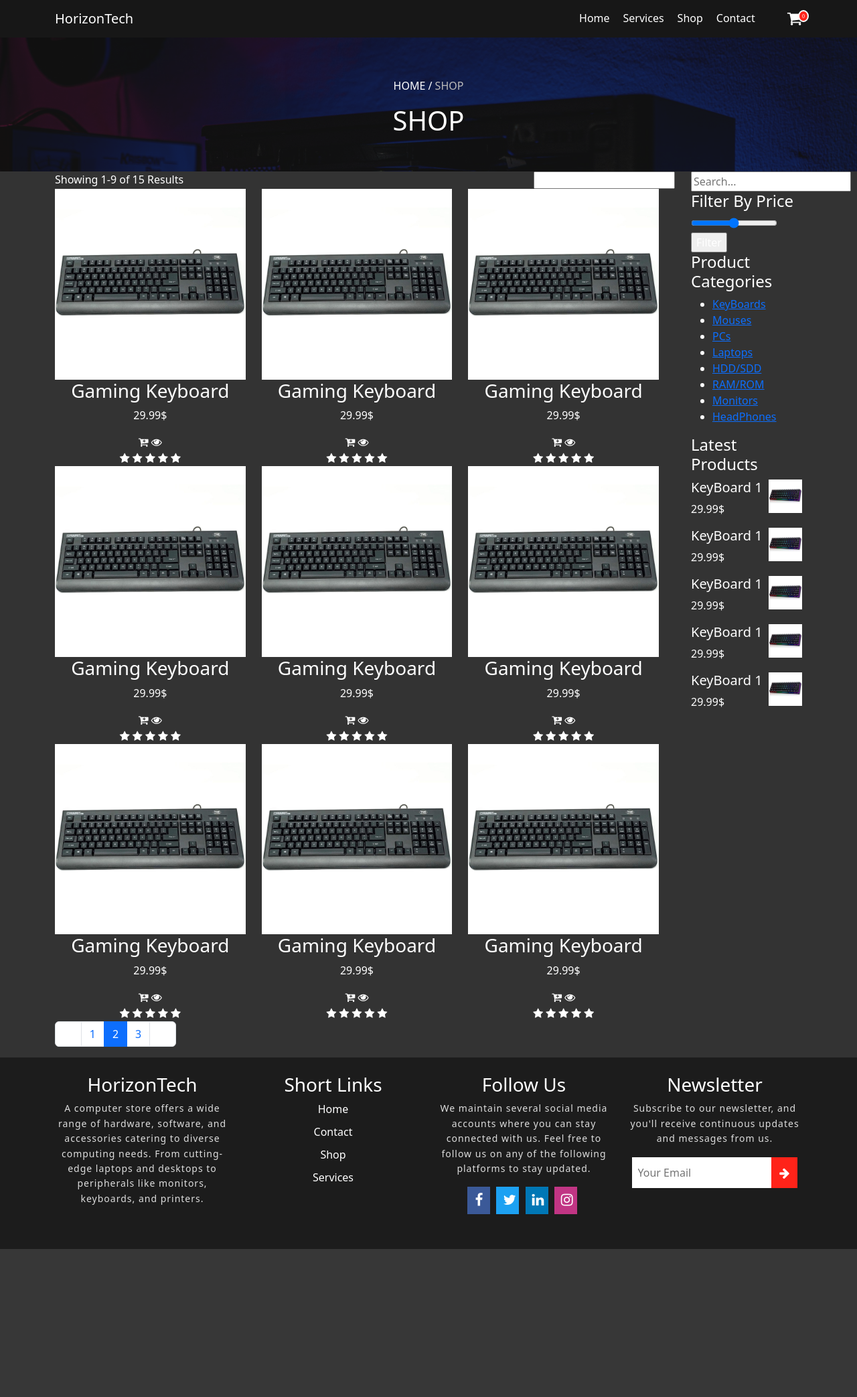
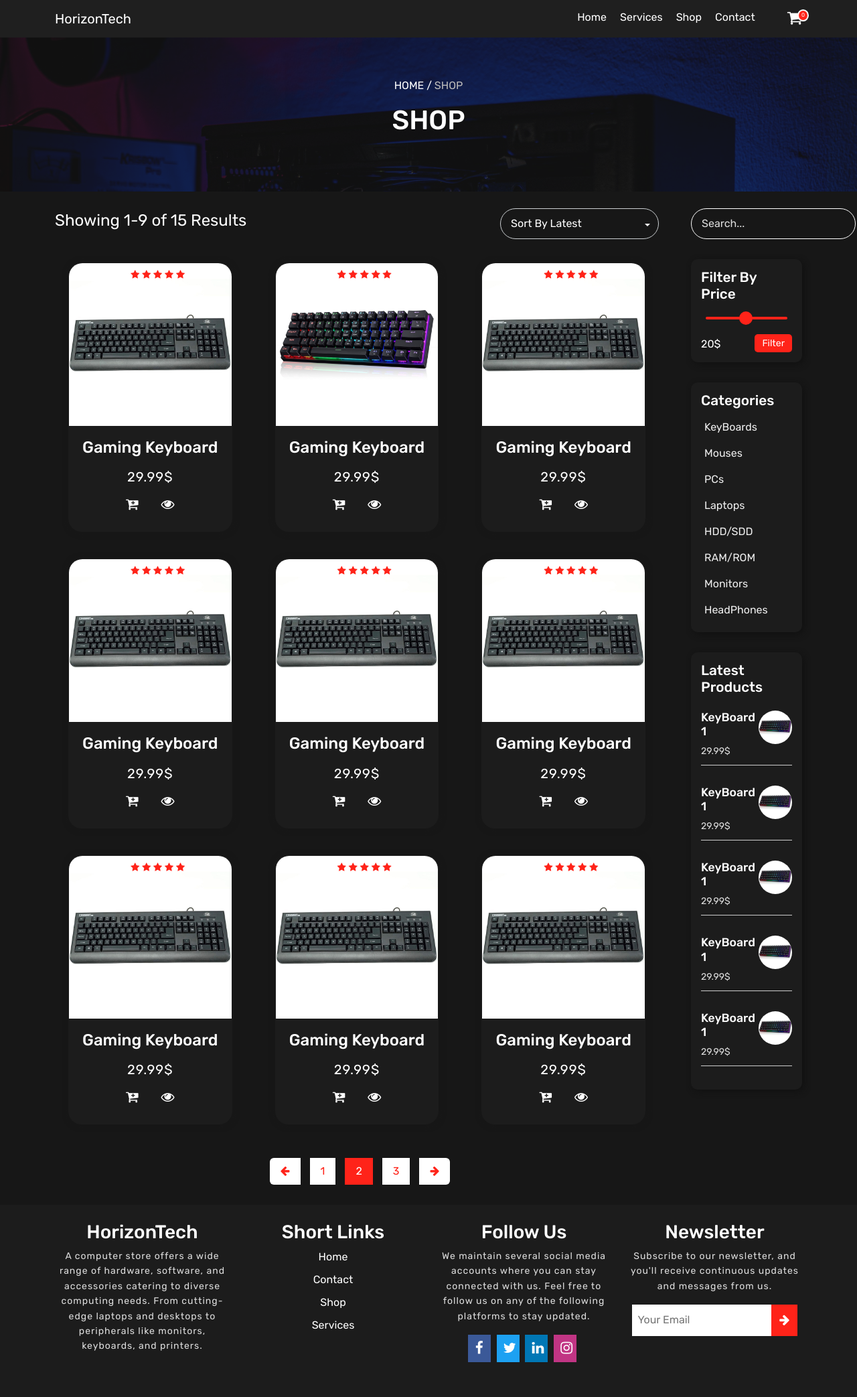
Before and after one commit to amrbadran/HorizonTech, a PHP site: page /php/shop.html in a window 1280 px wide. Shown: the whole page at 67% size. Before the commit the page ends 1865 px from the top, so only its background shows below. Run offline with PHP 8.4, Linux system fonts and the light colour scheme.

Commit message:
Shop page (Html And CSS )

```diff
--- a/css/style.css
+++ b/css/style.css
@@ -8,6 +8,7 @@
 }
 *{
     color:#fff;
+    font-family: "Rubik", sans-serif;
 }
 body{
     background:var(--second-color) !important;
@@ -506,13 +507,16 @@ section{
     .section-footer .col-lg-3{
         margin-bottom:10px;
     }
+    .w-lg-100{
+        width:100% !important;
+    }
 }
 /*Start Of Shop*/
 .branch-wlc{
     background:url("../images/6.jpg");
     text-align:center;
     background-size:cover;
-    height:25vh;
+    height:230px;
     position: relative;
 }
 .branch-wlc > div:first-child{
@@ -520,6 +524,301 @@ section{
     z-index:1000;
     position: relative;
 }
+.shop-products{
+    background:var(--second-color);
+}
 .branch-wlc span{
     color:#bbb;
 }
+.products-title-dropdown{
+    padding-top: 25px;
+    padding-right: 24px;
+    margin-bottom: 25px;
+}
+.products-title-dropdown span{
+    font-size:1.5rem;
+}
+.products-title-dropdown form{
+    position: relative;
+}
+
+.products-title-dropdown form::after {
+    content: "";
+    right:0.8rem;
+    --size: 0.3rem;
+    border-left: var(--size) solid transparent;
+    border-right: var(--size) solid transparent;
+    border-top: var(--size) solid #fff;
+    position: absolute;
+    top: 50%;
+}
+.products-title-dropdown select{
+    appearance: none;
+    padding:10px 30px 10px 15px;
+    border: 1px solid #caced1;
+    border-radius: 50px;
+    color: #fff;
+    background: transparent;
+    cursor: pointer;
+    box-shadow: none !important;
+    outline:none;
+    font-size:16px;
+}
+.products-title-dropdown .fa-arrow-down{
+    content:"A";
+    position: absolute;
+    right:20px;
+    top:15px;
+    color:#FFF;
+    font-size:14px;
+}
+.products-title-dropdown select option{
+    color:#fff;
+    background: var(--second-color);
+    padding:10px;
+}
+.card-shop-product{
+    background: var(--third-color);
+    margin:20px;
+    border-radius: 20px;
+    box-shadow: 1px 1px 10px var(--second-color);
+    position: relative;
+    transition: transform .2s linear;
+    border:1px solid transparent;
+}
+.card-shop-product:hover{
+    border-color:var(--main-color);
+    transform: translateY(-10px);
+}
+
+.card-shop-product img{
+    border-top-left-radius:20px;
+    border-top-right-radius: 20px;
+    max-width: 100% !important;
+    height:auto;
+
+}
+.card-shop-product img:hover{
+    perspective: 200px;
+    transform:translateZ(15px);
+}
+.card-shop-product h3{
+    padding-top: 18px;
+    font-size: 1.5rem;
+
+}
+.card-shop-product p{
+    margin-top:15px;
+    margin-bottom:0;
+    font-size: 20px;
+    letter-spacing: 1px;
+
+}
+.card-shop-product .product-icons{
+    padding-bottom: 20px;
+    padding-top: 6px;
+}
+.card-shop-product .product-icons i{
+    font-size:1.25rem;
+
+    cursor:pointer;
+    transition: all .3s ease-in-out;
+    text-align: center;
+    background:transparent;
+    color:#FFF;
+    padding:10px;
+    border-radius:50%;
+}
+.card-shop-product .product-icons i:first-child{
+    margin-right:10px;
+}
+.card-shop-product .product-icons i:hover{
+    background:var(--main-color);
+    box-shadow:1px 1px 10px var(--main-color);
+
+}
+.card-shop-product .product-rating i{
+    font-size:14px;
+    margin:0 !important;
+    color:var(--main-color);
+
+}
+.card-shop-product .product-rating{
+    position: absolute;
+    top: 5px;
+    left: 38%;
+    z-index: 5;
+}
+.products-pagination{
+   margin:30px 0;
+}
+.pagination{
+    justify-content: center;
+}
+.pagination a{
+    outline:none;
+    box-shadow:none;
+    padding:7px 15px;
+    color:var(--main-color);
+    border:1px solid transparent;
+    transition: all .3s ease;
+}
+.pagination a:hover{
+    color:var(--main-color);
+    border:1px solid var(--main-color);
+    box-shadow:none;
+}
+
+.pagination a:focus{
+    color:var(--main-color);
+    box-shadow:none;
+
+}
+
+.pagination li{
+    margin-right:15px;
+}
+.pagination .active a{
+    background: var(--main-color) !important;
+    border:1px solid var(--main-color);
+}
+.pagination .active a:hover,.pagination .active a:focus{
+    color:#fff;
+}
+.pagination li i{
+    color:var(--main-color);
+}
+.product-search{
+    margin:25px 0;
+}
+.product-search input{
+    outline: none;
+    border: 1px solid #fff;
+    background:transparent;
+    color: #fff;
+    padding: 10px;
+    border-radius:50px;
+    transition: all .1s linear;
+    font-size:16px;
+    padding-left: 15px;
+}
+.product-search input::placeholder{
+    color:#ddd;
+}
+.product-search input:focus{
+    border-color:var(--main-color)
+
+}
+.range-slider{
+    -webkit-appearance:none;
+
+    height:4px;
+    border-radius:5px;
+    background-color:var(--main-color);
+    outline:none;
+    width:90%;
+}
+.range-slider::-webkit-slider-thumb{
+    -webkit-appearance:none;
+    width:20px;
+    height:20px;
+    border-radius:50%;
+    background-color:var(--main-color);
+}
+.filter-price .range-slider::-moz-range-thumb {
+    background: #04AA6D;
+}
+.filter-price{
+    background: var(--third-color);
+    box-shadow: 3px 3px 10px #111;
+    padding:15px;
+    width:100%;
+    margin:30px 0;
+    border-radius:10px;
+}
+.filter-price input[type=button]{
+    outline: none;
+    box-shadow: none;
+    border: 1px solid transparent;
+    background: var(--main-color);
+    margin-top: 15px;
+    font-size: 14px;
+    padding: 2px 10px;
+    border-radius: 5px;
+    transition: all .1s ease-in-out;
+}
+.filter-price input[type=button]:hover{
+
+    background:#fff;
+    color:var(--main-color);
+
+}
+.filter-price .position-absolute{
+    left:0;
+    bottom:0;
+}
+.col-lg-2 h4{
+    font-size:1.3rem;
+}
+.product-cats{
+    background: var(--third-color);
+    padding: 15px;
+    box-shadow: 3px 3px 10px #111;
+    margin-bottom: 30px;
+    border-radius: 10px;
+    padding-bottom:5px;
+}
+.product-cats li{
+    margin-top:15px;
+}
+.product-cats li a{
+    color:#eee;
+    text-decoration: none;
+    transition: all .1s ease;
+    width:100%;
+    font-size:16px;
+    margin-left:5px;
+    display: inline-block;
+}
+.product-cats li a:hover{
+    transform: translateX(5px);
+    color:var(--main-color);
+}
+.latest-products{
+    background: var(--third-color);
+    padding: 15px;
+    border-radius: 10px;
+    box-shadow: 3px 3px 10px #111;
+}
+.latest-product{
+    border-bottom: 1px solid #ccc;
+    margin-bottom: 20px;
+    padding:10px 0;
+}
+.latest-products h4{
+    margin-bottom:12px;
+}
+.latest-product h5{
+    font-size:1.1rem;
+
+}
+.latest-product p{
+    margin-bottom:0;
+    font-size:14px;
+    color:#ddd;
+}
+.latest-product a{
+    color:#fff;
+    text-decoration: none;
+    transition: all .2s ease-out;
+}
+.latest-product a:hover{
+    color:var(--main-color);
+}
+.latest-product img{
+    border-radius:50%;
+    transition: all .2s ease-out;
+}
+.latest-product img:hover{
+    opacity:.58;
+}
--- a/index.html
+++ b/index.html
@@ -6,7 +6,9 @@
     <link rel="stylesheet" href="./css/style.css">
     <link rel="stylesheet" href="./css/bootstrap.css">
     <link rel="stylesheet" href="./css/font-awesome.css">
-
+    <link rel="preconnect" href="https://fonts.googleapis.com">
+    <link rel="preconnect" href="https://fonts.gstatic.com" crossorigin>
+    <link href="https://fonts.googleapis.com/css2?family=Rubik:ital,wght@0,300..900;1,300..900&display=swap" rel="stylesheet">
     <title>Title</title>
 </head>
 <body>
--- a/php/shop.html
+++ b/php/shop.html
@@ -6,11 +6,14 @@
     <link rel="stylesheet" href="../css/style.css">
     <link rel="stylesheet" href="../css/bootstrap.css">
     <link rel="stylesheet" href="../css/font-awesome.css">
+    <link rel="preconnect" href="https://fonts.googleapis.com">
+    <link rel="preconnect" href="https://fonts.gstatic.com" crossorigin>
+    <link href="https://fonts.googleapis.com/css2?family=Rubik:ital,wght@0,300..900;1,300..900&display=swap" rel="stylesheet">
     <title>Shop</title>
 </head>
 <body>
     <header class="landing-header sticky-top">
-        <nav class="navbar align-items-center navbar-expand-lg ">
+        <nav class="navbar align-items-center navbar-expand-lg navbar-sticky-bg">
             <div class="container">
                 <a href="" class="navbar-brand">HorizonTech</a>
                 <button class="navbar-toggler" type="button" data-bs-toggle="collapse" data-bs-target="#collapseNav">
@@ -43,14 +46,20 @@
         <div class="container">
             <div class="row">
                 <div class="col-lg-10">
-                    <div>
-                        <span>Showing 1-9 of 15 Results</span>
-                        <select class='float-end' name="" id="">
+                    <div class="products-title-dropdown">
+                        <span class="">Showing 1-9 of 15 Results</span>
+                        <form action="" class="float-lg-end mt-lg-0 mt-sm-3">
+                            <select class='w-lg-100 ' name="" id="">
                                 <option value="Sort By Latest">Sort By Latest</option>
                                 <option value="Sort By Low to High Price">Sort By Low to High Price</option>
                                 <option value="Sort By High to Low Price">Sort By High to Low Price</option>
                                 <option value="Sort By Rating">Sort By Rating</option>
+
+
                             </select>
+
+                        </form>
+
                     </div>
                     <div class="row w-100">
                         <div class="col-lg-4">
@@ -73,7 +82,7 @@
                         </div>
                         <div class="col-lg-4">
                             <div class="card-shop-product text-center">
-                                <img src="../images/keyboards/2.jpg" class="w-100" alt="" class="">
+                                <img src="../images/keyboards/3.jpg" class="w-100" alt="" class="">
                                 <h3>Gaming Keyboard</h3>
                                 <p>29.99$</p>
                                 <div class="product-icons" align="center">
@@ -229,16 +238,19 @@
                 </div>
                 <div class="col-lg-2">
                     <div class="product-search">
-                        <input type="text" placeholder="Search...">
+                        <input type="text" class="w-lg-100" placeholder="Search...">
                     </div>
-                    <div class="filter-price">
-                        <h4>Filter By Price</h4>
-                        <input type="range" min="1" max="100" value="50" ><br>
+                    <div class="filter-price text-center">
+                        <h4 class="text-start">Filter By Price</h4>
+                        <input class='range-slider' type="range" min="1" max="100" value="50" ><br>
+                        <div class="text-end position-relative">
+                            <span class="position-absolute">20$</span>
                             <input type="button" value="Filter">
                         </div>
+                    </div>
                     <div class="product-cats">
-                        <h4>Product Categories</h4>
-                        <ul>
+                        <h4>Categories</h4>
+                        <ul class="list-unstyled">
                             <li><a href="">KeyBoards</a></li>
                             <li><a href="">Mouses</a></li>
                             <li><a href="">PCs</a></li>
@@ -252,28 +264,28 @@
                     <div class="latest-products">
                         <h4>Latest Products</h4>
                         <div class="latest-product">
-                            <img src="../images/keyboards/3.jpg" width="50" class="float-end" alt="">
-                            <h5>KeyBoard 1</h5>
+                            <a href="javascript:void(0);"><img src="../images/keyboards/3.jpg" width="50" class="float-end" alt=""></a>
+                            <h5><a href="javascript:void(0);">KeyBoard 1</a></h5>
                             <p>29.99$</p>
                         </div>
                         <div class="latest-product">
-                            <img src="../images/keyboards/3.jpg" width="50" class="float-end" alt="">
-                            <h5>KeyBoard 1</h5>
+                            <a href="javascript:void(0);"><img src="../images/keyboards/3.jpg" width="50" class="float-end" alt=""></a>
+                            <h5><a href="javascript:void(0);">KeyBoard 1</a></h5>
                             <p>29.99$</p>
                         </div>
                         <div class="latest-product">
-                            <img src="../images/keyboards/3.jpg" width="50" class="float-end" alt="">
-                            <h5>KeyBoard 1</h5>
+                            <a href="javascript:void(0);"><img src="../images/keyboards/3.jpg" width="50" class="float-end" alt=""></a>
+                            <h5><a href="javascript:void(0);">KeyBoard 1</a></h5>
                             <p>29.99$</p>
                         </div>
                         <div class="latest-product">
-                            <img src="../images/keyboards/3.jpg" width="50" class="float-end" alt="">
-                            <h5>KeyBoard 1</h5>
+                            <a href="javascript:void(0);"><img src="../images/keyboards/3.jpg" width="50" class="float-end" alt=""></a>
+                            <h5><a href="javascript:void(0);">KeyBoard 1</a></h5>
                             <p>29.99$</p>
                         </div>
                         <div class="latest-product">
-                            <img src="../images/keyboards/3.jpg" width="50" class="float-end" alt="">
-                            <h5>KeyBoard 1</h5>
+                            <a href="javascript:void(0);"><img src="../images/keyboards/3.jpg" width="50" class="float-end" alt=""></a>
+                            <h5><a href="javascript:void(0);">KeyBoard 1</a></h5>
                             <p>29.99$</p>
                         </div>
                     </div>
```
Also changed, not shown: js/script.js (+14 -5 lines). Lines whose indentation alone changed are shown as unchanged.
